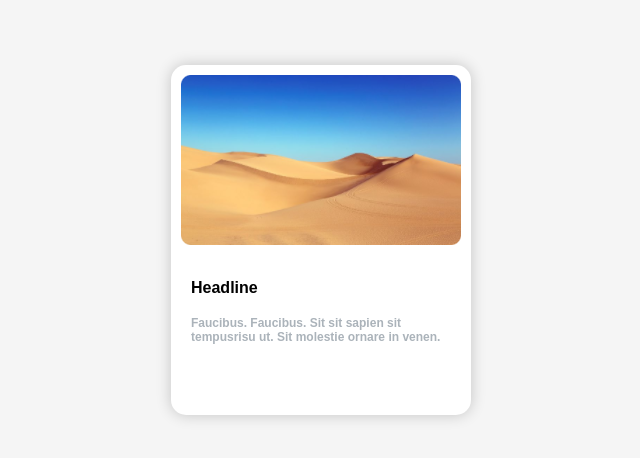
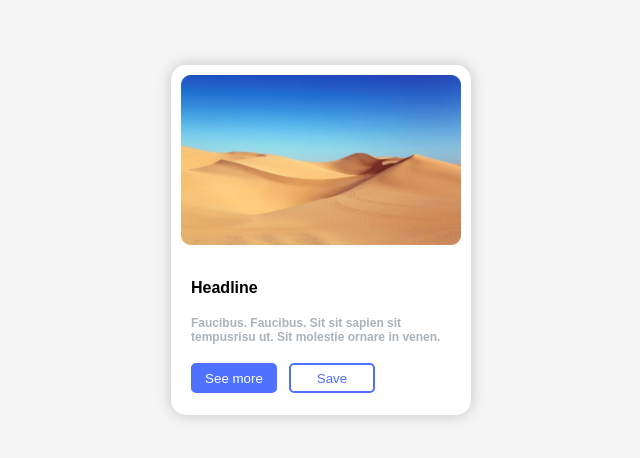
Before and after one commit to Komandr33/myPortfolio-start-project, a React app: page / in a window 1280 px wide. Shown: the part 160-618 px from the top of the page, without its empty margins (319-959 px from the left). Built offline with nearby package versions, Linux system fonts and the light colour scheme.

Commit message:
added Button in App

```diff
--- a/src/App.tsx
+++ b/src/App.tsx
@@ -10,6 +10,8 @@ function App() {
           <div style={{margin: '20px'}}>
             <Title>Headline</Title>
             <Content>Faucibus. Faucibus. Sit sit sapien sit tempusrisu ut. Sit molestie ornare in venen.</Content>
+            <Button>See more</Button>
+            <Button opasity >Save</Button>
           </div>
         </Card>
 
@@ -48,3 +50,18 @@ const Content = styled.p`
   color: #ABB3BA;
   margin: 19px 0 19px 0;
 `;
+
+type ButtonPropstype = {
+  opasity?: boolean
+}
+
+const Button = styled.button<ButtonPropstype>`
+  box-shadow: none;
+  width: 86px;
+  height: 30px;
+  border: 2px solid ${props => !props.opasity ? '#4E71FE' : ''};
+  border-radius: 5px;
+  margin-right: 12px;
+  color: ${props => props.opasity ? '#4E71FE' : 'white'};
+  background-color: ${props => props.opasity ? 'white' : '#4E71FE'};
+`;
```
